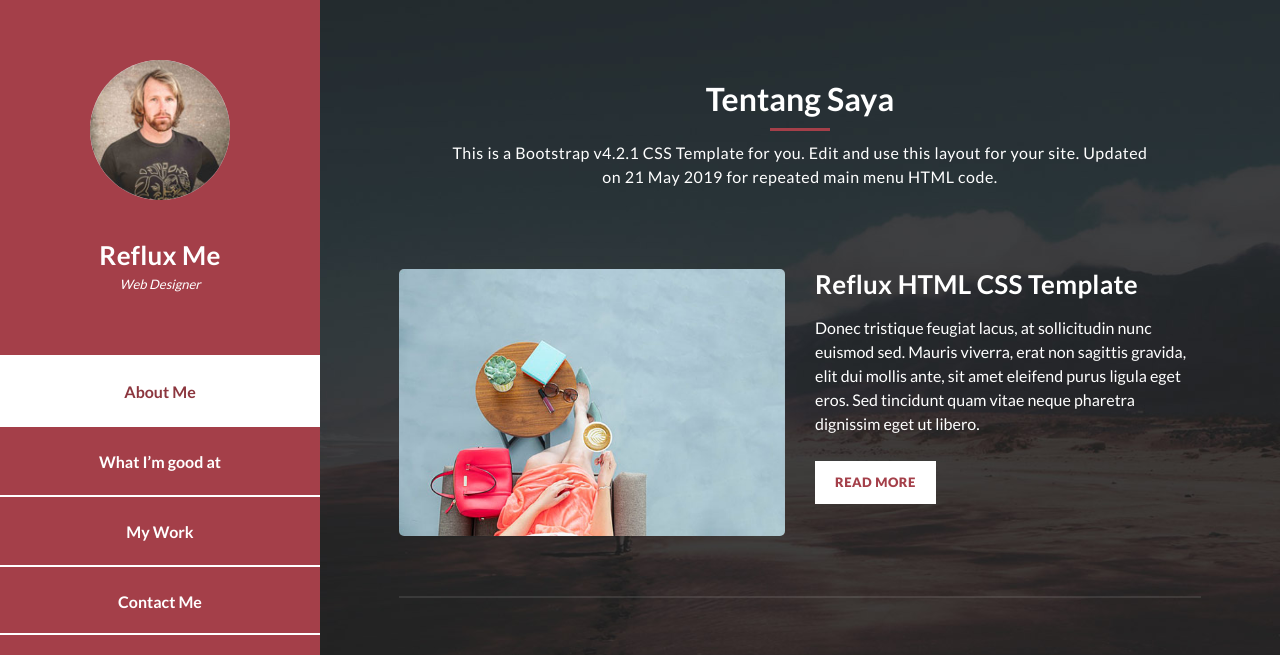
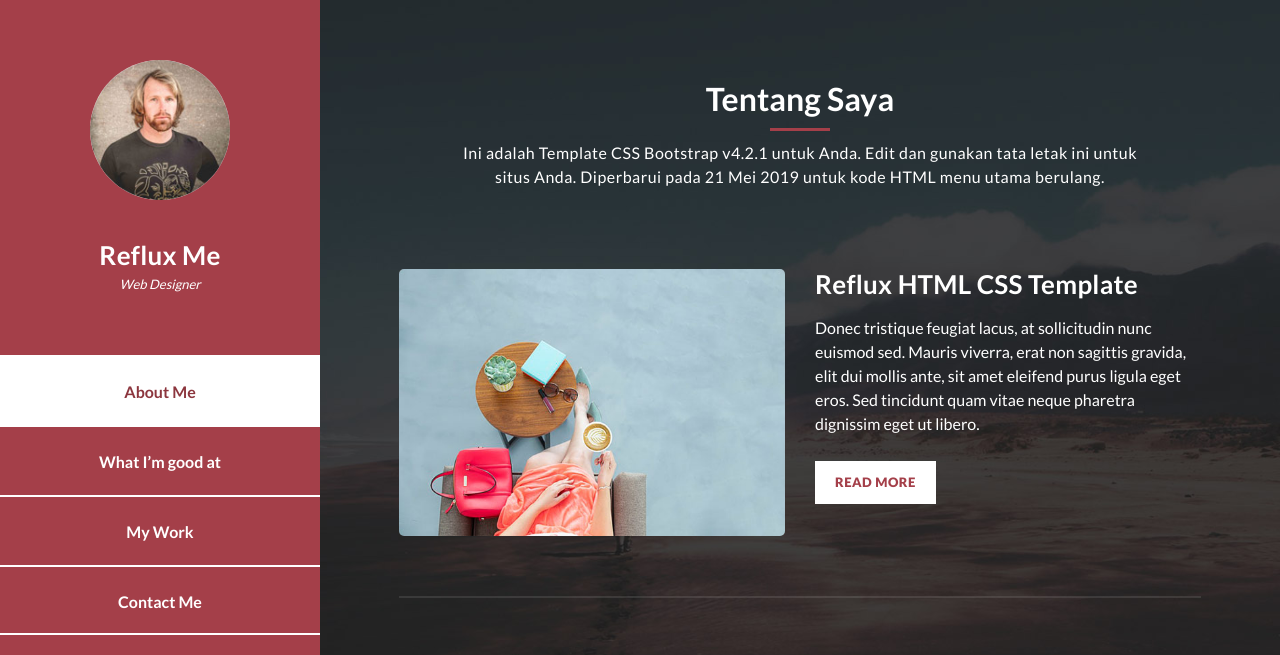
Before and after one commit to mohfikifachrezy/webprofil.fiki, a plain HTML site: page index.html in a window 1280 px wide. Shown: the top 655 px of the page. Drawn offline with Linux system fonts and the light colour scheme.

Commit message:
Update index.html

```diff
--- a/index.html
+++ b/index.html
@@ -85,8 +85,8 @@ https://templatemo.com/tm-531-reflux
             <h2>Tentang Saya</h2>
             <div class="line-dec"></div>
             <span
-              >This is a Bootstrap v4.2.1 CSS Template for you. Edit and use
-              this layout for your site. Updated on 21 May 2019 for repeated main menu HTML code.</span
+              >Ini adalah Template CSS Bootstrap v4.2.1 untuk Anda. Edit dan gunakan
+              tata letak ini untuk situs Anda. Diperbarui pada 21 Mei 2019 untuk kode HTML menu utama berulang.</span
             >
           </div>
           <div class="left-image-post">
```
